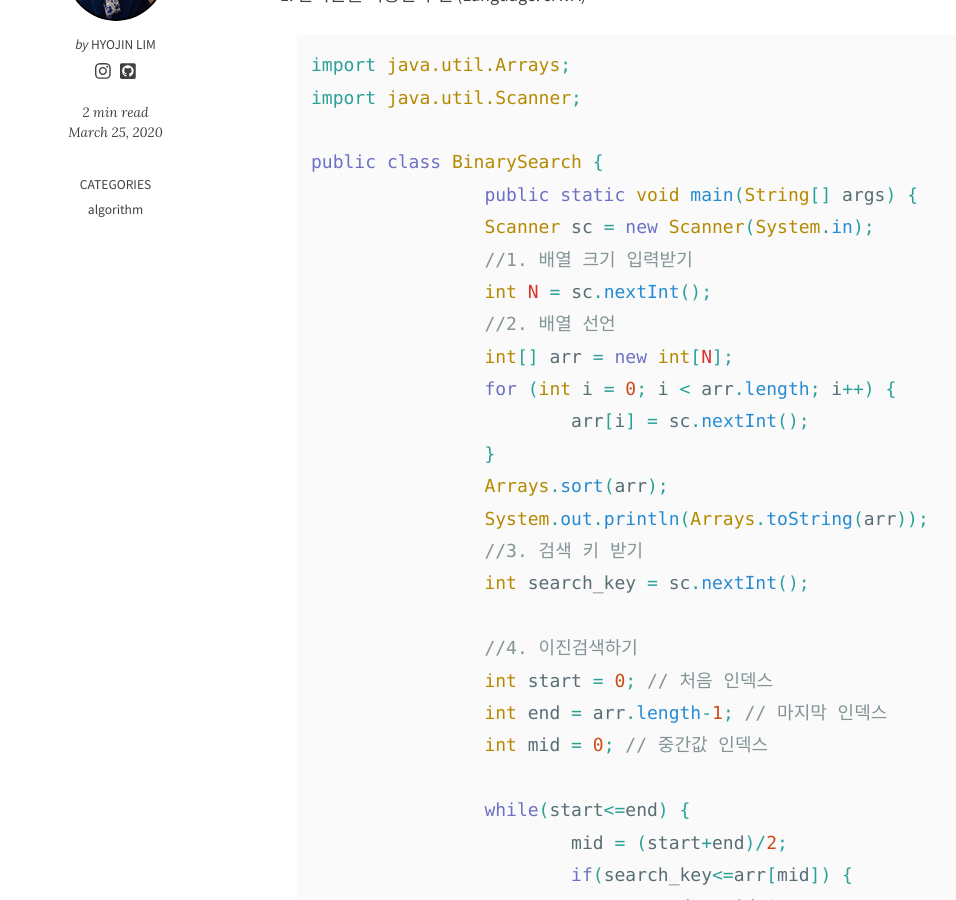
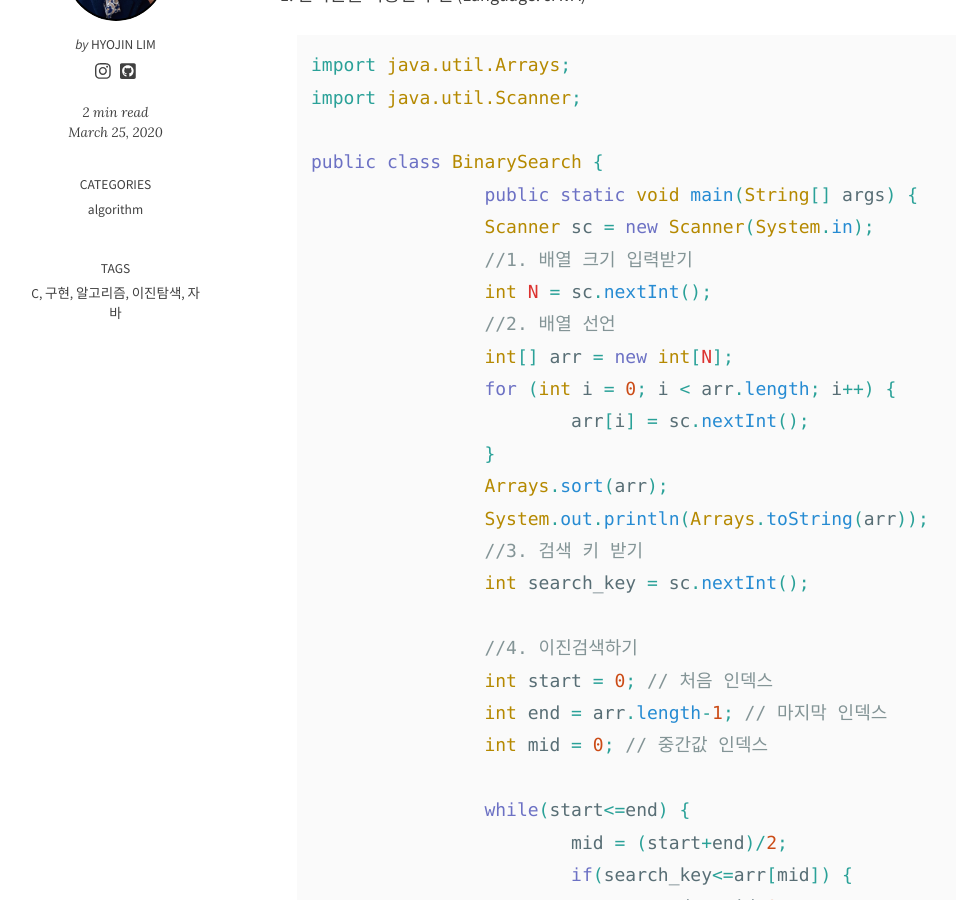
Before and after one commit to genie97/genie97.github.com, a Jekyll site: the page built from _posts/2020-03-25-[알고리즘] 이진탐색 (Binary Search) 구현.md, in a window 1280 px wide and 900 px high, scrolled down 565 px. Shown: the whole window, without its empty margins (118-1074 px from the left). Built offline with Jekyll 4.4.1, drawn with Linux system fonts in a browser that asks for light colours; nearby versions of some CDN libraries; a script that is not in the unit is left out.

Commit message:
modify posts

```diff
--- a/_posts/2020-03-25-[알고리즘] 이진탐색 (Binary Search) 구현.md
+++ b/_posts/2020-03-25-[알고리즘] 이진탐색 (Binary Search) 구현.md
@@ -3,6 +3,8 @@ layout: post
 title: "[알고리즘] 이진탐색 (Binary Search)"
 date: "2020-03-25"
 categories: algorithm
+tags: [알고리즘, 이진탐색, 구현, 자바, C]
+last_modified_at: 2020.03.29
 ---
 ## 이진탐색 (Binary Search) 구현
 
```
